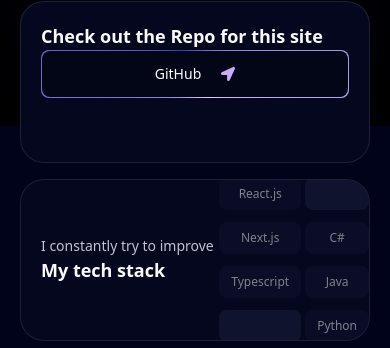
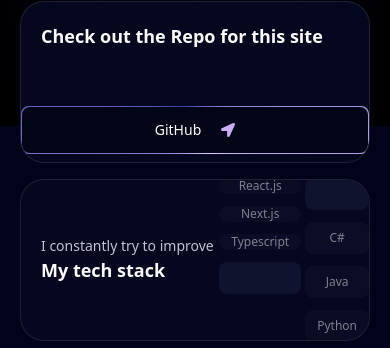
Before and after one commit to Jason-1/portfolio, a Next.js app: page / in a window 390 px wide. Shown: the part 718-1066 px from the top of the page. Built offline with nearby package versions, Linux system fonts and the light colour scheme.

Commit message:
Grid adjustments

```diff
--- a/components/ui/BentoGrid.tsx
+++ b/components/ui/BentoGrid.tsx
@@ -120,7 +120,7 @@
                 {["React.js", "Next.js", "Typescript"].map((item) => (
                   <span
                     key={item}
-                    className="py-2 lg:py-4 lg:px-3 px-3 text-xs lg:text-base opacity-50 lg:opacity-100 rounded-lg text-center bg-[#10132E]"
+                    className="py-0 lg:py-4 lg:px-3 px-3 text-xs lg:text-base opacity-50 lg:opacity-100 rounded-lg text-center bg-[#10132E]"
                   >
                     {item}
                   </span>
@@ -164,6 +164,7 @@
           )}
 
           {id === 2 && (
+            <div className="absolute inset-0 flex items-center justify-center mt-24">
               <MagicButton
                 title="GitHub"
                 icon={<FaLocationArrow className="ms-3" color="#CBACF9" />}
@@ -171,6 +172,7 @@
                 otherClasses="!bg-[$161a31]"
                 handleClick={handleClick}
               />
+            </div>
           )}
         </div>
       </div>
```
Lines whose indentation alone changed are shown as unchanged.
